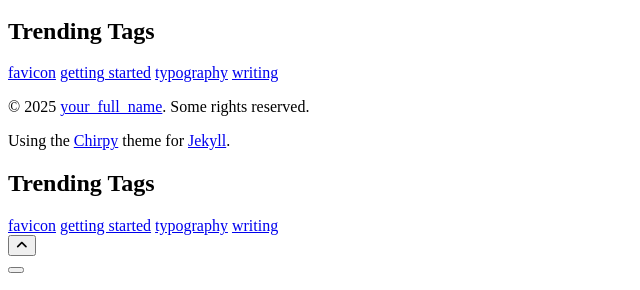
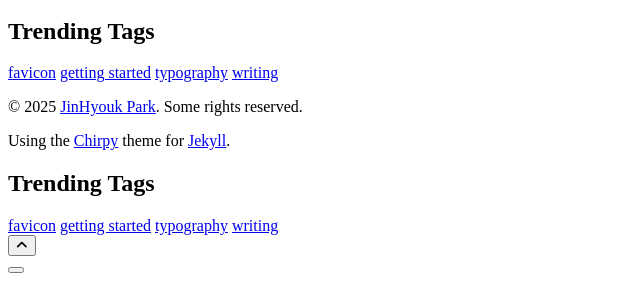
Before and after one commit to vkqxkr/vkqxkr.github.io, a Jekyll site: the page built from _tabs/tags.md, in a window 1280 px wide. Shown: the part 701-991 px from the top of the page, without its empty margins (0-640 px from the left). Built offline with Jekyll 4.4.1, drawn with Linux system fonts in a browser that asks for light colours; cached includes are drawn as plain includes; comment, search, counter and statistics services are not loaded.

Commit message:
_config.yml파일 수정

```diff
--- a/_config.yml
+++ b/_config.yml
@@ -28,30 +28,30 @@ url: "https://vkqxkr.github.io"
 github:
   username: vkqxkr # change to your GitHub username
 
-twitter:
-  username: twitter_username # change to your Twitter username
+# twitter:
+  # username: twitter_username # change to your Twitter username
 
 social:
   # Change to your full name.
   # It will be displayed as the default author of the posts and the copyright owner in the Footer
-  name: your_full_name
-  email: example@domain.com # change to your email address
+  name: JinHyouk Park
+  email: vkqxkr@gmail.com # change to your email address
   links:
     # The first element serves as the copyright owner's link
-    - https://twitter.com/username # change to your Twitter homepage
-    - https://github.com/username # change to your GitHub homepage
+    # - https://twitter.com/username # change to your Twitter homepage
+    - https://github.com/vkqxkr # change to your GitHub homepage
     # Uncomment below to add more social links
     # - https://www.facebook.com/username
-    # - https://www.linkedin.com/in/username
+    - https://www.linkedin.com/in/jinhyouk-park-75327ba6
 
 # Site Verification Settings
 webmaster_verifications:
   google: # fill in your Google verification code
-  bing: # fill in your Bing verification code
-  alexa: # fill in your Alexa verification code
-  yandex: # fill in your Yandex verification code
-  baidu: # fill in your Baidu verification code
-  facebook: # fill in your Facebook verification code
+  # bing: # fill in your Bing verification code
+  # alexa: # fill in your Alexa verification code
+  # yandex: # fill in your Yandex verification code
+  # baidu: # fill in your Baidu verification code
+  # facebook: # fill in your Facebook verification code
 
 # ↑ --------------------------
 # The end of `jekyll-seo-tag` settings
```
